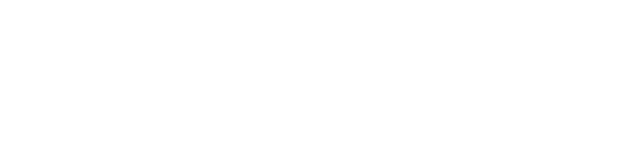
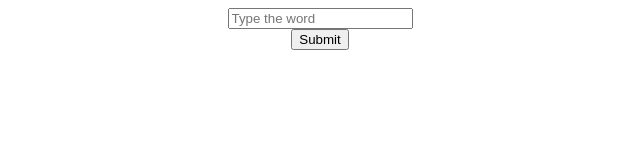
Before and after one commit to RajathPrabhu221/SCL-mini1, a plain HTML site: page Antonym.html in a window 1280 px wide. Shown: the whole page, without its empty margins (320-960 px from the left). Drawn offline with Linux system fonts and the light colour scheme.

Commit message:
Updated Antonym and Synonym Webpage --Sudarshan

```diff
--- a/Antonym.html
+++ b/Antonym.html
@@ -1,11 +1,14 @@
 <!DOCTYPE html>
 <html>
-<head>
-  <title>Antonyms</title>
-</head>
-<body>
-
-
-
-</body>
+	<head>
+ 	 	<title>Antonyms</title>
+	</head>
+	<body>
+		<center>
+			<form method="POST" action="">
+				<input type="text" placeholder="Type the word"><br>
+				<input type="Submit" placeholder="Submit">
+			</form>
+		</center>
+	</body>
 </html>
```
Also changed, not shown: synonyms.html (+6 -3 lines).
